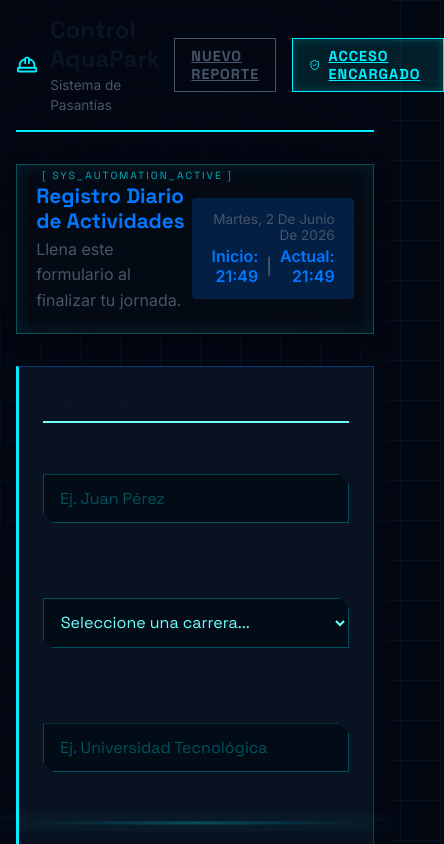
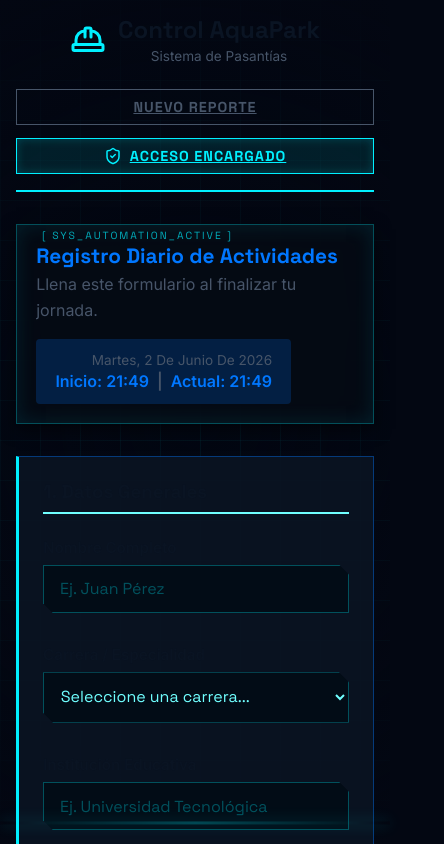
Before and after one commit to Hector-ionic/control-aquapark, a React (Vite) app: page / in a window 390 px wide. Shown: the top 844 px of the page, 444 px wide, since content can reach past the window. Built offline with nearby package versions, Linux system fonts and the light colour scheme.

Commit message:
actualizacion responsividad y jerarquia

```diff
--- a/src/index.css
+++ b/src/index.css
@@ -354,6 +354,51 @@ select {
   .btn {
     clip-path: none;
     font-size: 0.8rem;
-    padding: 0.6rem 1rem;
+    padding: 0.8rem 1rem;
+    width: 100%;
+    justify-content: center;
+  }
+
+  .app-header {
+    flex-direction: column;
+    gap: 1.5rem;
+    align-items: center;
+    text-align: center;
+  }
+
+  .app-header nav {
+    flex-direction: column;
+    width: 100%;
+    gap: 0.8rem !important;
+  }
+
+  .app-header nav a {
+    width: 100%;
+  }
+
+  /* Asegurar que el dashboard y el filtro de turno se ajusten a pantallas pequeñas */
+  .glass-card > div {
+    flex-direction: column !important;
+    align-items: stretch !important;
+  }
+
+  .glass-card > div > div,
+  .glass-card > div > select,
+  .glass-card > div > button {
+    width: 100% !important;
+    max-width: none !important;
+    margin-bottom: 0.5rem;
+  }
+
+  /* Reportes listados: apilar contenido */
+  div[style*="justify-content: space-between"][style*="padding: 1rem 1.2rem"] {
+    flex-direction: column;
+    align-items: flex-start !important;
+    gap: 1rem;
+  }
+
+  div[style*="justify-content: space-between"][style*="padding: 1rem 1.2rem"] > div:last-child {
+    width: 100%;
+    justify-content: stretch;
   }
 }
--- a/src/pages/StudentForm.jsx
+++ b/src/pages/StudentForm.jsx
@@ -4,7 +4,7 @@ import html2pdf from 'html2pdf.js';
 import { db } from '../firebase';
 import { collection, addDoc, serverTimestamp } from 'firebase/firestore';
 
-export default function StudentForm() {
+export default function StudentForm({ isEncargadoMode = false, encargadoName = '', onCancel = null }) {
   const [currentTime, setCurrentTime] = useState(new Date());
   const [startTime] = useState(new Date());
 
@@ -12,10 +12,10 @@ export default function StudentForm() {
   const [isGeneratingPDF, setIsGeneratingPDF] = useState(false);
 
   const [formData, setFormData] = useState({
-    name: '',
-    career: '',
-    institution: '',
-    supervisor: 'Hector Calle',
+    name: isEncargadoMode ? encargadoName : '',
+    career: isEncargadoMode ? 'Encargado de Área' : '',
+    institution: isEncargadoMode ? 'Control AquaPark' : '',
+    supervisor: isEncargadoMode ? 'Administrador' : 'Hector Calle',
     turno: '',
     conclusion: ''
   });
@@ -134,10 +134,14 @@ export default function StudentForm() {
 
       await addDoc(collection(db, "reports"), reportData);
 
-      alert("¡Reporte enviado exitosamente al encargado!");
+      alert(isEncargadoMode ? "¡Tu informe ha sido enviado al Administrador exitosamente!" : "¡Reporte enviado exitosamente al encargado!");
 
+      if (isEncargadoMode && onCancel) {
+        onCancel();
+      } else {
         setFormData({ name: '', career: '', institution: '', supervisor: 'Hector Calle', turno: '', conclusion: '' });
         setActivities([{ id: 1, description: '', link: '', fileName: '', fileBase64: null, fileType: null }]);
+      }
 
     } catch (error) {
       console.error("Error subiendo reporte: ", error);
@@ -236,10 +240,10 @@ export default function StudentForm() {
       </div>
 
       {/* UI PRINCIPAL */}
-      <div className="glass-panel" id="report-header" style={{ display: 'flex', justifyContent: 'space-between', alignItems: 'center' }}>
+      <div className="glass-panel" id="report-header" style={{ display: 'flex', justifyContent: 'space-between', alignItems: 'center', flexWrap: 'wrap', gap: '1rem' }}>
         <div>
-          <h2 style={{ marginBottom: '0.2rem' }}>Registro Diario de Actividades</h2>
-          <p style={{ margin: 0 }}>Llena este formulario al finalizar tu jornada.</p>
+          <h2 style={{ marginBottom: '0.2rem' }}>{isEncargadoMode ? 'Informe Directo a RR.HH' : 'Registro Diario de Actividades'}</h2>
+          <p style={{ margin: 0 }}>{isEncargadoMode ? 'Redacta tu informe de encargado aquí.' : 'Llena este formulario al finalizar tu jornada.'}</p>
         </div>
         <div style={{ textAlign: 'right', background: 'var(--surface-border)', padding: '0.8rem 1.2rem', borderRadius: 'var(--radius-md)' }}>
           <div style={{ fontSize: '0.85rem', textTransform: 'capitalize', color: 'var(--text-muted)', marginBottom: '0.2rem' }}>{dateStr}</div>
@@ -258,6 +262,8 @@ export default function StudentForm() {
             1. Datos Generales
           </h3>
           <div style={{ display: 'grid', gridTemplateColumns: 'repeat(auto-fit, minmax(250px, 1fr))', gap: '1.5rem' }}>
+            {!isEncargadoMode ? (
+              <>
                 <div className="input-group">
                   <label>Nombre Completo</label>
                   <input type="text" required placeholder="Ej. Juan Pérez" value={formData.name} onChange={e => setFormData({...formData, name: e.target.value})} />
@@ -280,15 +286,27 @@ export default function StudentForm() {
                   <input type="text" required placeholder="Ej. Universidad Tecnológica" value={formData.institution} onChange={e => setFormData({...formData, institution: e.target.value})} />
                 </div>
                 <div className="input-group">
-              <label>Enviar a (Encargado / Administrador)</label>
+                  <label>Enviar a (Encargado)</label>
                   <select required value={formData.supervisor} onChange={e => setFormData({...formData, supervisor: e.target.value})} style={{ padding: '0.8rem', border: '1px solid rgba(0, 240, 255, 0.3)', background: 'rgba(0, 10, 20, 0.8)', color: 'var(--primary-light)' }}>
                     <option value="Hector Calle">Hector Calle</option>
                     <option value="Lizeth de la Cruz">Lizeth de la Cruz</option>
                     <option value="Jhuliana Quispe">Jhuliana Quispe</option>
                     <option value="Alvaro Mendoza">Alvaro Mendoza</option>
-                <option value="Administrador">Administrador</option>
                   </select>
                 </div>
+              </>
+            ) : (
+              <>
+                <div className="input-group">
+                  <label>Nombre del Remitente</label>
+                  <input type="text" disabled value={formData.name} style={{ background: 'rgba(0, 10, 20, 0.4)', color: 'var(--text-muted)' }} />
+                </div>
+                <div className="input-group">
+                  <label>Destinatario Fijo</label>
+                  <input type="text" disabled value="RR.HH (Administrador)" style={{ background: 'rgba(0, 10, 20, 0.4)', color: 'var(--text-muted)' }} />
+                </div>
+              </>
+            )}
             <div className="input-group">
               <label>Turno</label>
               <select required value={formData.turno} onChange={e => setFormData({...formData, turno: e.target.value})} style={{ padding: '0.8rem', border: '1px solid rgba(0, 240, 255, 0.3)', background: 'rgba(0, 10, 20, 0.8)', color: 'var(--primary-light)' }}>
@@ -373,14 +391,19 @@ export default function StudentForm() {
           </div>
         </div>
 
-        <div style={{ display: 'flex', gap: '1rem', justifyContent: 'flex-end', marginTop: '1rem' }}>
-          <button type="button" onClick={exportPDF} disabled={isGeneratingPDF || isSubmitting} className="btn btn-secondary">
-            {isGeneratingPDF ? <Loader className="animate-spin" size={20} /> : <FileDown size={20} />}
-            {isGeneratingPDF ? 'Generando PDF...' : 'Descargar PDF Formal'}
+          <div style={{ display: 'flex', gap: '1rem', justifyContent: 'flex-end', flexWrap: 'wrap' }}>
+            {isEncargadoMode && onCancel && (
+              <button type="button" onClick={onCancel} className="btn btn-secondary hide-on-pdf">
+                Cancelar
               </button>
-          <button type="submit" disabled={isSubmitting} className="btn btn-primary" style={{ padding: '0.8rem 2.5rem' }}>
-            {isSubmitting ? <Loader className="animate-spin" size={20} /> : <Send size={20} />}
-            {isSubmitting ? 'Enviando a Nube...' : 'Enviar Reporte al Encargado'}
+            )}
+            <button type="button" onClick={exportPDF} disabled={isGeneratingPDF} className="btn btn-secondary hide-on-pdf">
+              {isGeneratingPDF ? <Loader className="animate-spin" size={18} /> : <FileDown size={18} />}
+              Descargar Copia
+            </button>
+            <button type="submit" disabled={isSubmitting} className="btn btn-primary hide-on-pdf">
+              {isSubmitting ? <Loader className="animate-spin" size={18} /> : <Send size={18} />}
+              {isSubmitting ? 'Enviando...' : 'Enviar Reporte'}
             </button>
           </div>
 
--- a/src/pages/SupervisorDashboard.jsx
+++ b/src/pages/SupervisorDashboard.jsx
@@ -3,6 +3,7 @@ import { Mail, Key, Search, FileText, Eye, LogOut, Loader, Image as ImageIcon, L
 import html2pdf from 'html2pdf.js';
 import { db } from '../firebase';
 import { collection, query, where, getDocs, doc, deleteDoc } from 'firebase/firestore';
+import StudentForm from './StudentForm';
 
 const USERS = {
   'hector calle': { role: 'Encargado', password: 'AquaPark#01', displayName: 'Hector Calle' },
@@ -16,6 +17,7 @@ export default function SupervisorDashboard() {
   const [currentUser, setCurrentUser] = useState(null);
   const [loginData, setLoginData] = useState({ username: '', password: '' });
   const [error, setError] = useState('');
+  const [view, setView] = useState('inbox');
 
   const [reports, setReports] = useState([]);
   const [isLoading, setIsLoading] = useState(false);
@@ -381,6 +383,23 @@ export default function SupervisorDashboard() {
     clipPath: 'polygon(0 0, calc(100% - 10px) 0, 100% 10px, 100% 100%, 10px 100%, 0 calc(100% - 10px))'
   };
 
+  if (view === 'compose') {
+    return (
+      <div className="animate-fade-in" style={{ display: 'flex', flexDirection: 'column', gap: '2rem' }}>
+        <div className="glass-panel" style={{ display: 'flex', justifyContent: 'space-between', alignItems: 'center', flexWrap: 'wrap', gap: '1rem' }}>
+          <div>
+            <h2 style={{ marginBottom: '0.2rem' }}>Redactar Informe para RR.HH</h2>
+            <p style={{ margin: 0 }}>Completa tu reporte de encargado. Será enviado directamente al Administrador.</p>
+          </div>
+          <button className="btn btn-secondary" onClick={() => setView('inbox')}>
+            Volver a Bandeja
+          </button>
+        </div>
+        <StudentForm isEncargadoMode={true} encargadoName={currentUser.displayName} onCancel={() => setView('inbox')} />
+      </div>
+    );
+  }
+
   return (
     <div className="animate-fade-in" style={{ display: 'flex', flexDirection: 'column', gap: '2rem' }}>
 
@@ -389,7 +408,12 @@ export default function SupervisorDashboard() {
           <h2 style={{ marginBottom: '0.2rem' }}>Bandeja de Entrada ({currentUser.role})</h2>
           <p style={{ margin: 0 }}>Bienvenido(a), <strong>{currentUser.displayName}</strong>. Estos son los reportes que has recibido.</p>
         </div>
-        <div style={{ display: 'flex', gap: '0.5rem' }}>
+        <div style={{ display: 'flex', gap: '0.5rem', flexWrap: 'wrap' }}>
+          {currentUser.role !== 'Administrador' && (
+            <button className="btn btn-primary" onClick={() => setView('compose')} style={{ padding: '0.5rem 1rem' }}>
+              <FileText size={16} /> REDACTAR INFORME
+            </button>
+          )}
           <button className="btn btn-primary" onClick={exportCSV} style={{ padding: '0.5rem 1rem' }}>
             <Download size={16} /> EXPORTAR CSV
           </button>
```
Lines whose indentation alone changed are shown as unchanged.
